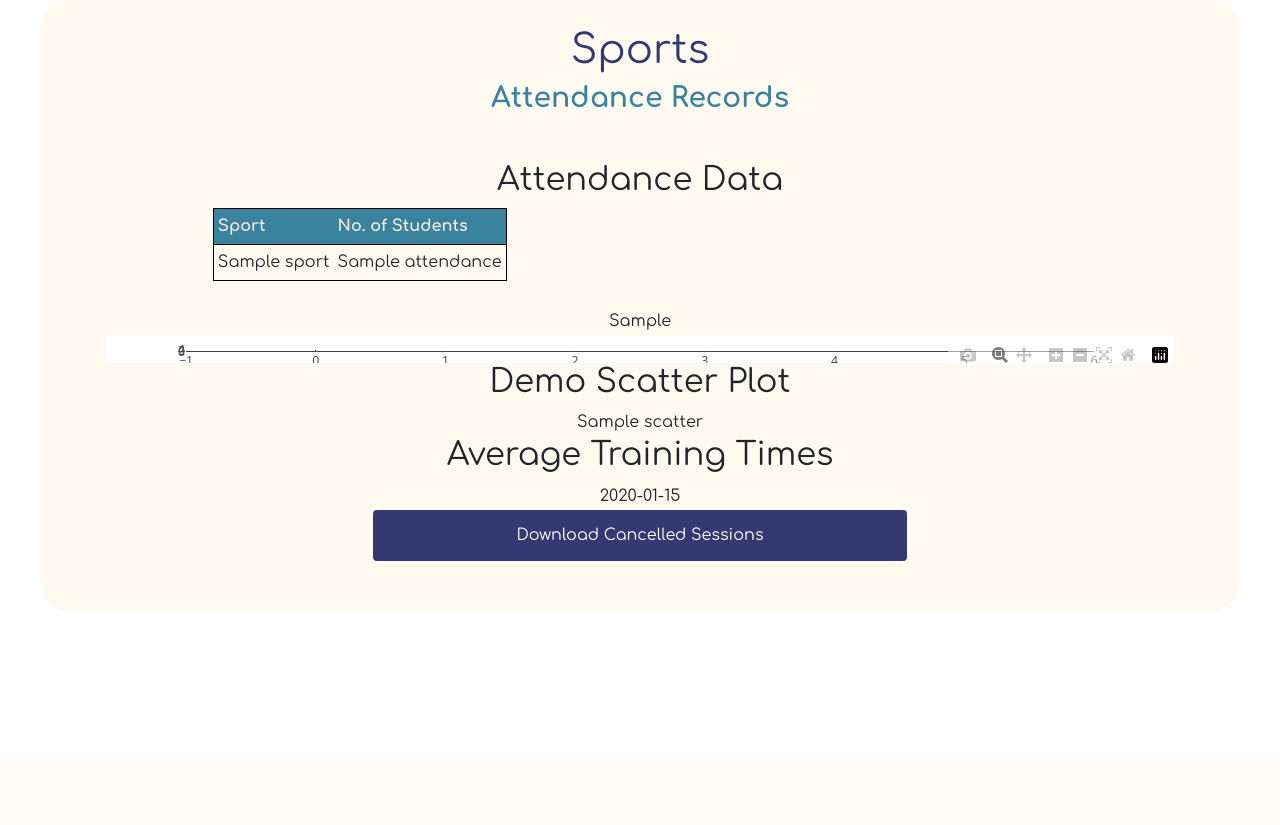
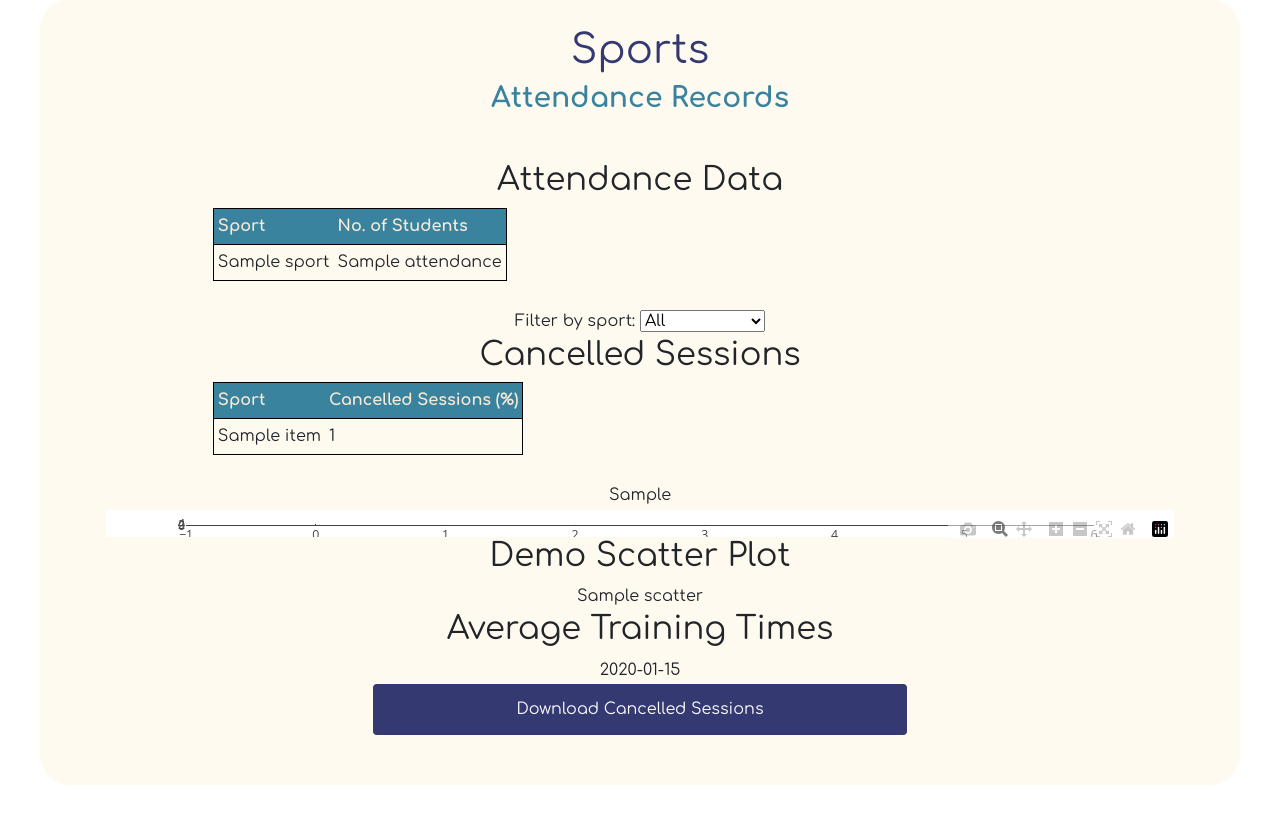
Before and after one commit to unseeyou/SportsWebistePOC, a Flask app: template templates/home.html in a window 1280 px wide. Shown: the part 41-866 px from the top of the page. Before the commit the page ends 602 px from the top, so only its background shows below. Run offline with Flask 3, Linux system fonts and the light colour scheme; the template is opened without the code that fills it: most values are stand-ins (such as "Sample title", 1, 10 or a date in 2020); parts of the project's set-up code (start-up, migrations or seed data) failed here and were passed over; some libraries are stand-ins or nearby versions.

Commit message:
feat: i forgot everything that was done but apparently this was not uploaded to github oops

```diff
--- a/app.py
+++ b/app.py
@@ -21,6 +21,8 @@
     sorted_data = sorted(attendance_data, key = lambda x: x["Sport"])
     scatter = process_attendance_data.demo_scatter_plot()
     av_training_times = process_attendance_data.average_session_length("uploads/dummy_student_sports_data.xlsx")
+    cancelled_session_data = process_attendance_data.cancelled_sessions("uploads/dummy_student_sports_data.xlsx")
+    print(cancelled_session_data)
 
     return render_template(
         "home.html",
@@ -28,6 +30,8 @@
         chart_json=chart_json,
         scatter=scatter,
         av_training_times=av_training_times,
+        sports=process_attendance_data.list_all_sports("uploads/dummy_student_sports_data.xlsx"),
+        cancelled_session_data=cancelled_session_data,
     )
 
 
--- a/static/css/style.css
+++ b/static/css/style.css
@@ -193,10 +193,11 @@
 .list-group-item {
     text-decoration: none;
     color: darkcyan;
+    text-align: center;
     padding: 1vh;
     background: transparent;
     border: mediumaquamarine 1px solid;
-    font-size-adjust: 0.45;
+    font-size-adjust: 0.4;
 }
 
 .list-group-item:hover {
--- /dev/null
+++ b/static/js/script.js
@@ -0,0 +1,16 @@
+function filterCancelledTable() {
+    var dropdown = document.getElementById("cancelled-filter");
+    var filterValue = dropdown.value;
+    var table = document.getElementById("cancelled-sessions-table");
+    var rows = table.getElementsByTagName("tr");
+
+    for (var i = 1; i < rows.length; i++) {
+        var row = rows[i];
+        var sport = row.getElementsByTagName("td")[0].textContent.replace(" ", "-");
+        if (filterValue === "all" || sport === filterValue) {
+            row.style.display = "";
+        } else {
+            row.style.display = "none";
+        }
+    }
+}
--- a/templates/base.html
+++ b/templates/base.html
@@ -9,6 +9,7 @@
         <link rel="stylesheet" href="https://fonts.googleapis.com/css2?family=Material+Symbols+Outlined:opsz,wght,FILL,GRAD@24,400,0,0&icon_names=menu"/>
         <link href="{{ url_for("static", filename="css/style.css") }}" rel="stylesheet">
         <script src="https://cdn.plot.ly/plotly-2.35.2.min.js" charset="utf-8"></script>
+        <script src="{{ url_for('static', filename='js/script.js') }}"></script>
         </head>
     <body>
         <div id="wrapper" class="d-flex">
--- a/templates/home.html
+++ b/templates/home.html
@@ -2,7 +2,7 @@
 {% block title %}Home{% endblock %}
 
 {% block content %}
-<div class="title">
+<div class="title" xmlns="http://www.w3.org/1999/html">
     <h1>Sports</h1>
     <h3>Attendance Records</h3>
 </div>
@@ -26,6 +26,37 @@
             </tbody>
         </table>
         <br>
+
+    <div class="dropdown">
+        <label for="cancelled-filter">Filter by sport: </label>
+        <select id="cancelled-filter" onchange="filterCancelledTable()">
+            <option value="all">All</option>
+            {% for item in sports %}
+            <option class="dropdown-item list-group-item" value="{{ item.replace(" ", "-") }}">{{ item }}</option>
+            {% endfor %}
+        </select>
+    </div>
+
+    <div class="cancelled-sessions-container">
+        <h2>Cancelled Sessions</h2>
+        <table id="cancelled-sessions-table">
+            <thead>
+                <tr>
+                    <th>Sport</th>
+                    <th>Cancelled Sessions (%)</th>
+                </tr>
+            </thead>
+            <tbody>
+                {% for item in cancelled_session_data %}
+                <tr class="cancelled-sessions-row">
+                    <td>{{ item }}</td>
+                    <td>{{ cancelled_session_data[item]["Percentage"] }}</td>
+                </tr>
+                {% endfor %}
+            </tbody>
+        </table>
+    </div>
+    <br>
 
         <div id="chart">
             {{ chart_html|safe}}
```
Also changed, not shown: process_attendance_data.py (+15 -0 lines).
